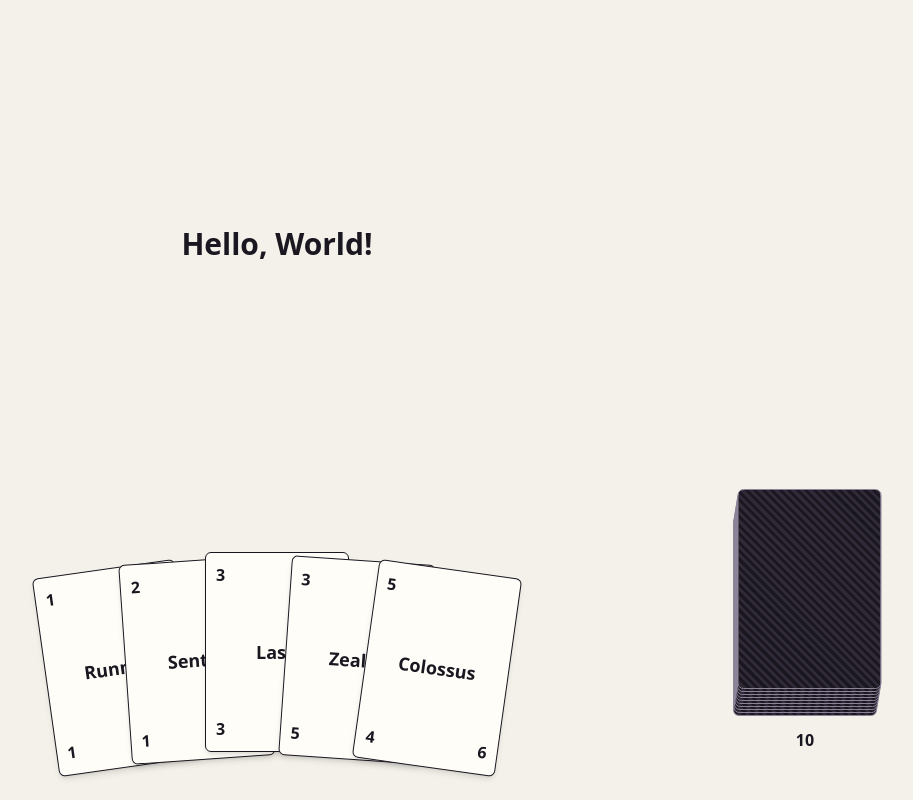
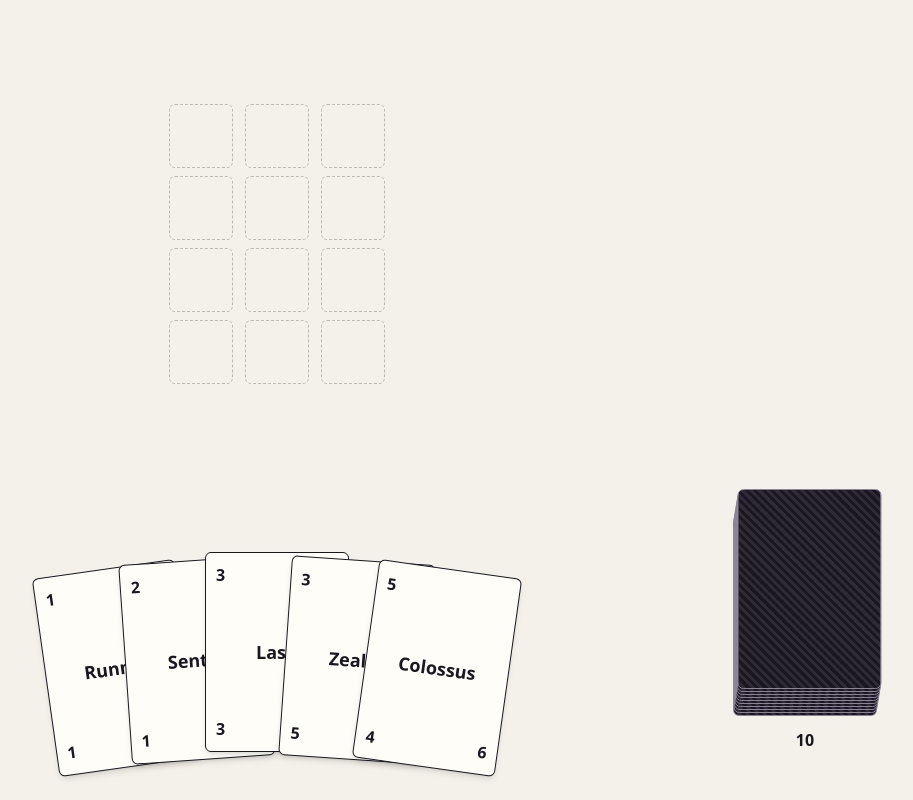
Before and after one commit to etrobert/countdown, a React (Vite) app: page / in a window 1280 px wide. Shown: the whole page, without its empty margins (363-1276 px from the left). Built offline with nearby package versions, Linux system fonts and the light colour scheme.

Commit message:
feat(app): add empty board with configurable lanes and cells

```diff
--- a/src/App.tsx
+++ b/src/App.tsx
@@ -1,4 +1,5 @@
 import { useState } from "react";
+import Board from "./Board.tsx";
 import Deck from "./Deck.tsx";
 import Hand from "./Hand.tsx";
 import { initialState } from "./state.ts";
@@ -8,7 +9,7 @@ export default function App() {
 
   return (
     <main className="relative grid min-h-screen grid-rows-[1fr_auto] justify-items-center bg-parchment text-ink">
-      <h1 className="self-center text-3xl font-bold">Hello, World!</h1>
+      <Board />
       <Hand cards={state.hand} />
       <Deck count={state.deck.length} />
     </main>
--- /dev/null
+++ b/src/Board.tsx
@@ -0,0 +1,20 @@
+import { LANES, LANE_CELLS } from "./balance.ts";
+
+export default function Board() {
+  return (
+    <div className="flex gap-3 self-center">
+      {Array.from({ length: LANES }, (_, lane) => (
+        // Reversed so cell 0 sits nearest you — a minion you summon enters
+        // there and walks upward toward the far end.
+        <div key={lane} className="flex flex-col-reverse gap-2">
+          {Array.from({ length: LANE_CELLS }, (_, cell) => (
+            <div
+              key={cell}
+              className="size-16 rounded-md border border-dashed border-ink/25"
+            />
+          ))}
+        </div>
+      ))}
+    </div>
+  );
+}
--- a/src/balance.ts
+++ b/src/balance.ts
@@ -9,6 +9,11 @@ export type Card = {
 export const HAND_SIZE = 5;
 
 export const DECK_SIZE = 15;
+
+export const LANES = 3;
+
+/** Cells per lane. Cell 0 is your end; a minion walks toward the far end. */
+export const LANE_CELLS = 4;
 
 export const CARDS = {
   runner: { name: "Runner", cost: 1, atk: 1, hp: 1 },
```
